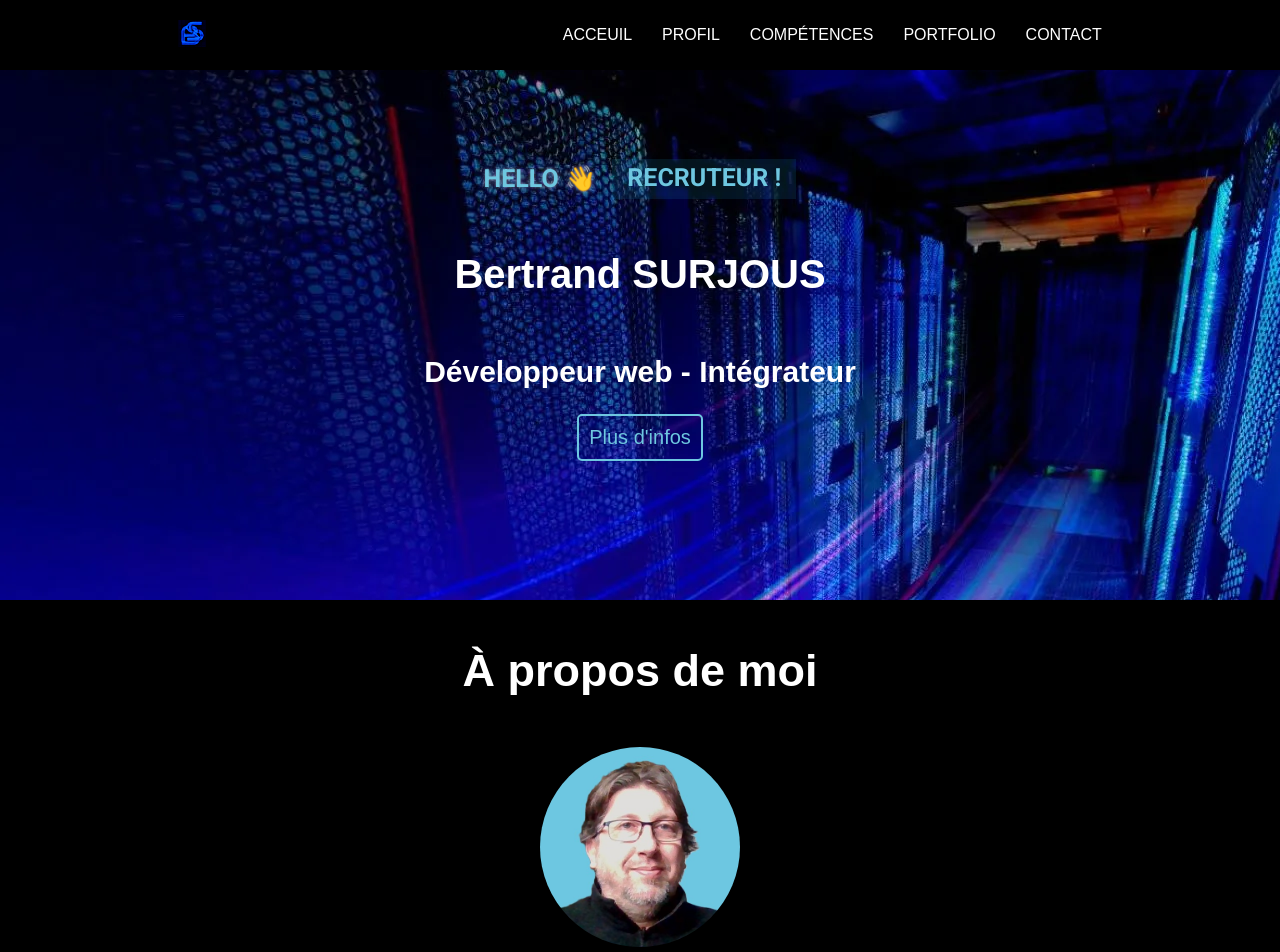
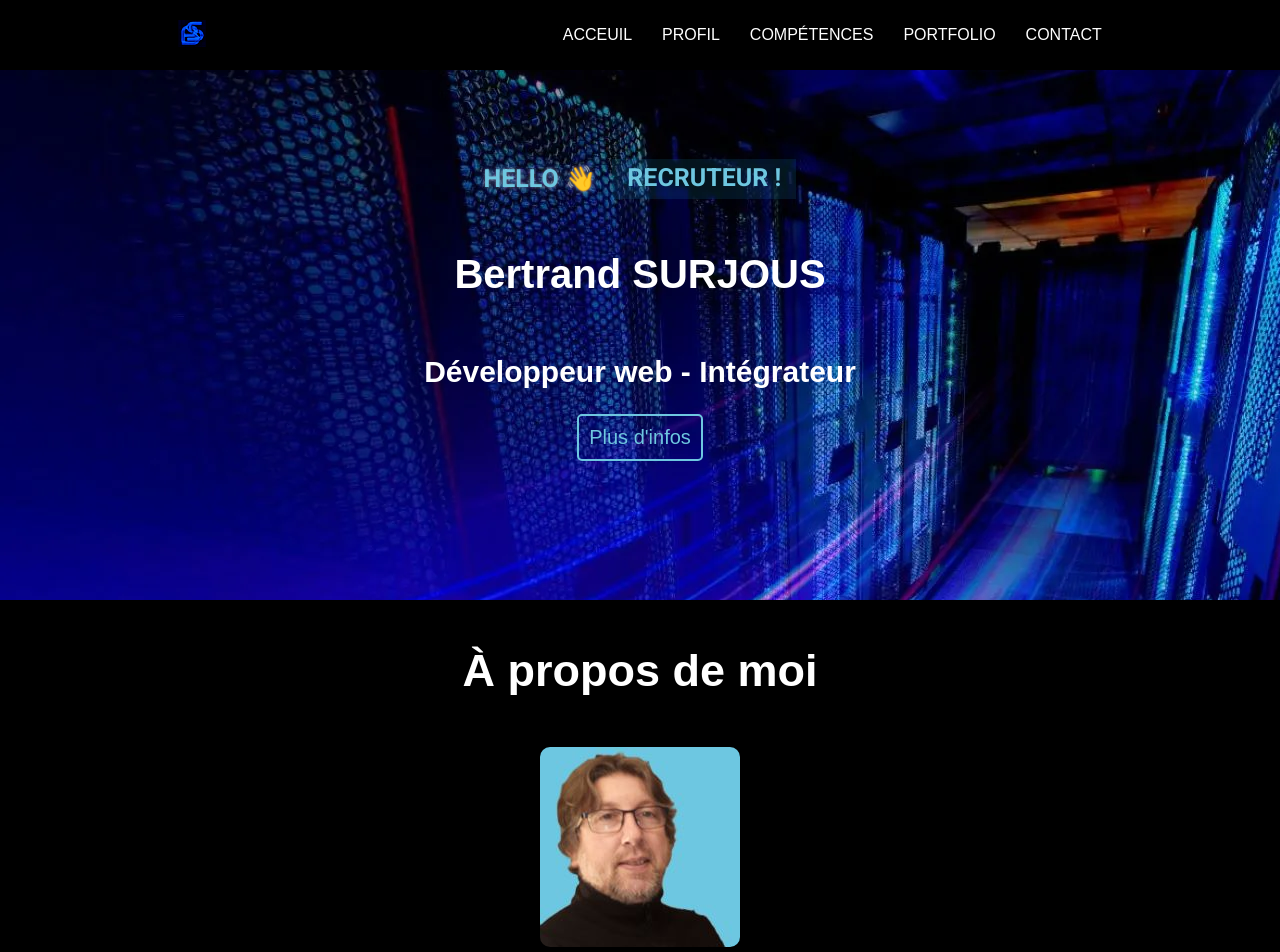
Before and after one commit to FIFCHAM/Bertrand_Surjous_portfolio, a React (Vite) app: page / in a window 1280 px wide. Shown: the top 952 px of the page. Built offline with nearby package versions, Linux system fonts and the light colour scheme.

Commit message:
style: Adjust profile picture border radius
Update the profile picture border radius from a circle
to a softer, rounded rectangle for improved aesthetics.
This change enhances visual appeal and consistency.

```diff
--- a/src/components/Profil/profil.scss
+++ b/src/components/Profil/profil.scss
@@ -13,7 +13,7 @@
     img {
         width: 200px;
         height: 200px;
-        border-radius: 50%;
+        border-radius: 10px;
         object-fit: cover;
     }
     @media (max-width: 560px) {
```
Also changed, not shown: src/assets/images/photoprofil.jpg.
